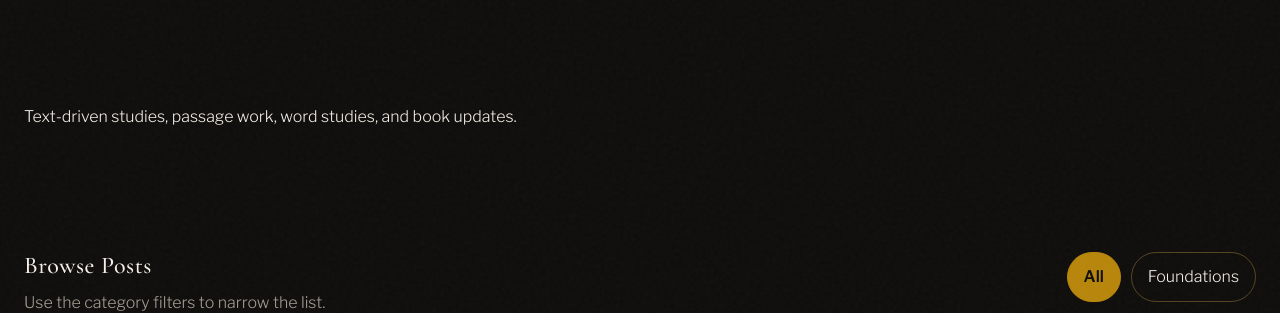
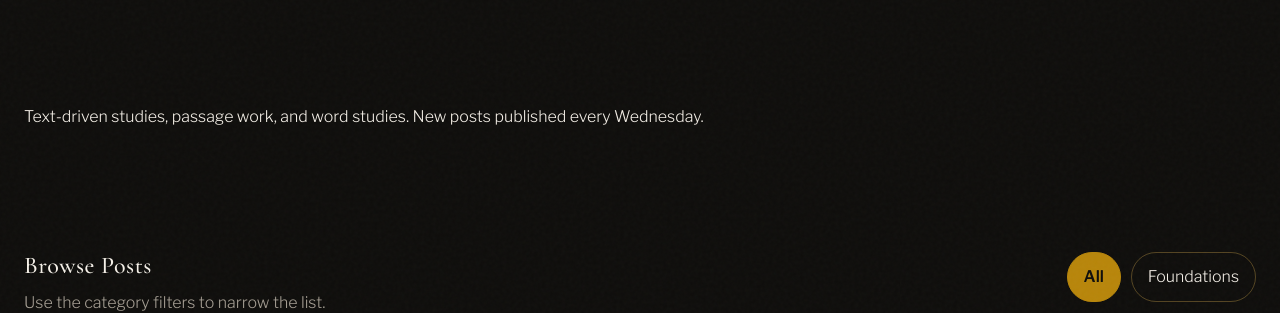
Before and after one commit to ScriptureExamined/PaulineEpistles, a Jekyll site: the page built from blog.html, in a window 1280 px wide and 1387 px high. Shown: the part 242-555 px from the top of the window. Built offline with Jekyll 4.4.1, drawn with Linux system fonts in a browser that asks for light colours.

Commit message:
Update blog.html

```diff
--- a/blog.html
+++ b/blog.html
@@ -9,7 +9,8 @@ permalink: /blog/
     <p class="section-label">Scripture Examined</p>
     <h1>Blog</h1>
     <p class="page-intro">
-      Text-driven studies, passage work, word studies, and book updates.
+      Text-driven studies, passage work, and word studies. New posts published
+      every Wednesday.
     </p>
   </div>
 </section>
```
Also changed, not shown: other parts of blog.html (+1 -1 lines).
